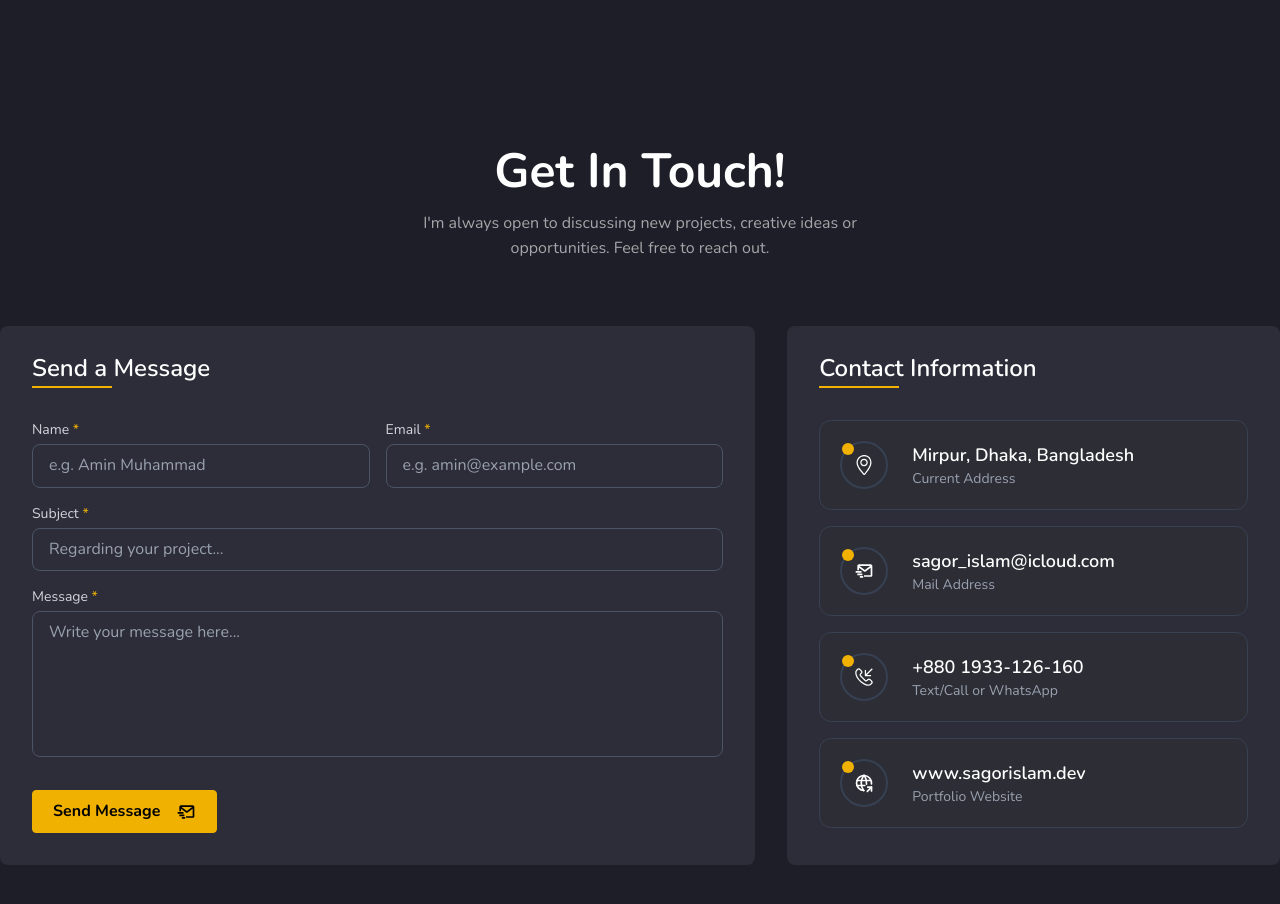
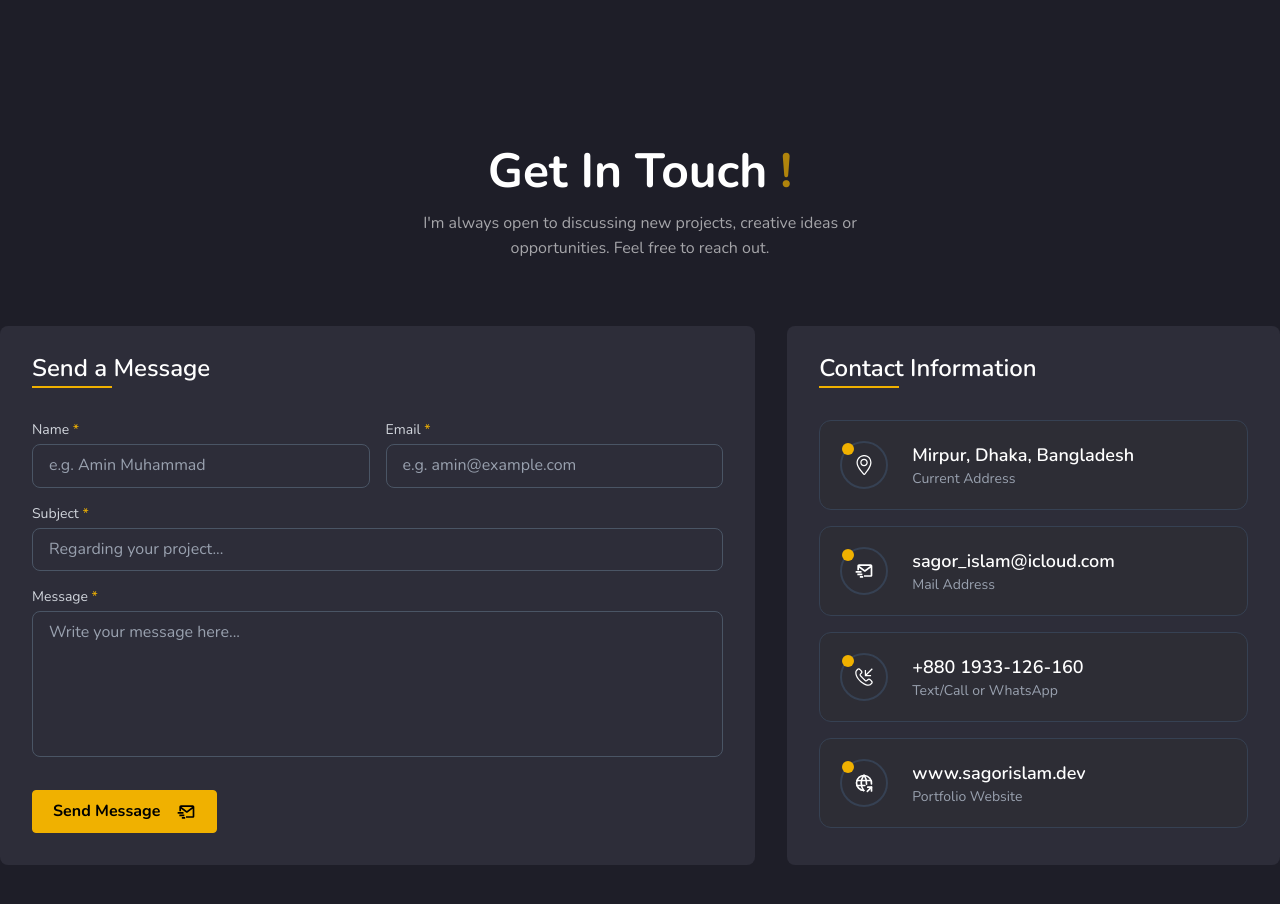
Before and after one commit to SagorIslamOfficial/personal, a React (Vite) app: page / in a window 1280 px wide. Shown: the part 4100-5004 px from the top of the page. Built offline with nearby package versions, Linux system fonts and the light colour scheme.

Commit message:
feat: enhance contact section header with animated exclamation mark

```diff
--- a/src/components/sections/ContactSection.tsx
+++ b/src/components/sections/ContactSection.tsx
@@ -86,7 +86,7 @@ const ContactSection = () => {
                 {/* Main Header */}
                 <div className="text-center mb-16">
                     <h2 className="text-4xl md:text-5xl font-bold mb-4">
-                        Get In Touch!
+                        Get In Touch <span className="text-yellow-500 animate-pulse">!</span>
                     </h2>
                     <p className="text-white opacity-60 text-md max-w-md mx-auto">
                         I'm always open to discussing new projects, creative
```
